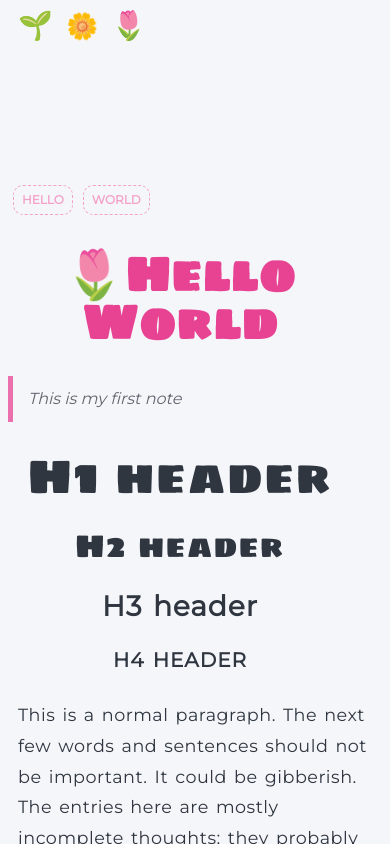
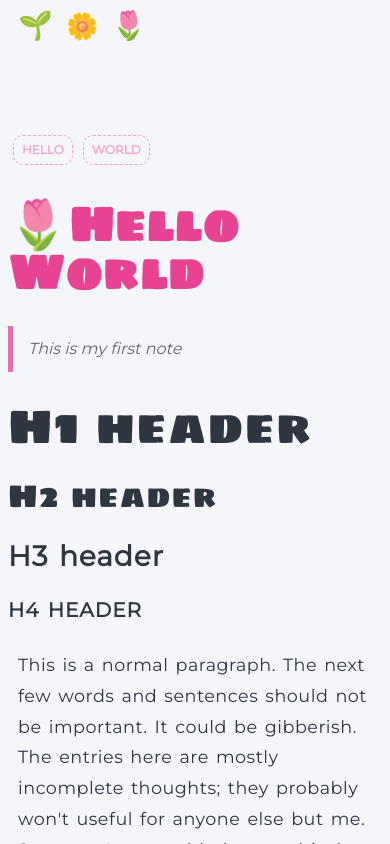
Before and after one commit to mithi/digital-garden, a Next.js app: page /notes/001 in a window 390 px wide. Shown: the top 844 px of the page. Built offline with nearby package versions, Linux system fonts and the light colour scheme; a web font is replaced by a local one.

Commit message:
🌷 Fix styling for mobile + landing link

```diff
--- a/components/Layout/Layout.module.css
+++ b/components/Layout/Layout.module.css
@@ -29,7 +29,7 @@
 
 .header {
     width: 100%;
-    height: 100px;
+    height: 50px;
     font-family: var(--header-font);
     font-size: 1.75rem;
     padding: 10px;
--- a/pages/index.mdx
+++ b/pages/index.mdx
@@ -3,7 +3,7 @@ import Tags from "./tags"
 
 export default ({ children }) => children
 
-# <Link href="/notes/001"><a>Mithi's Digital Garden</a></Link>
+# <Link href="/notes"><a>Mithi's Digital Garden</a></Link>
 
 This is a place where I drop notes about things on my mind. The entries here are
 mostly incomplete thoughts; they probably won't useful for anyone else but me. Sorry
--- a/styles/globals.css
+++ b/styles/globals.css
@@ -106,7 +106,6 @@ article blockquote {
     h2,
     h3,
     h4 {
-        text-align: center;
         letter-spacing: 1px;
         word-spacing: 2px;
     }
```
